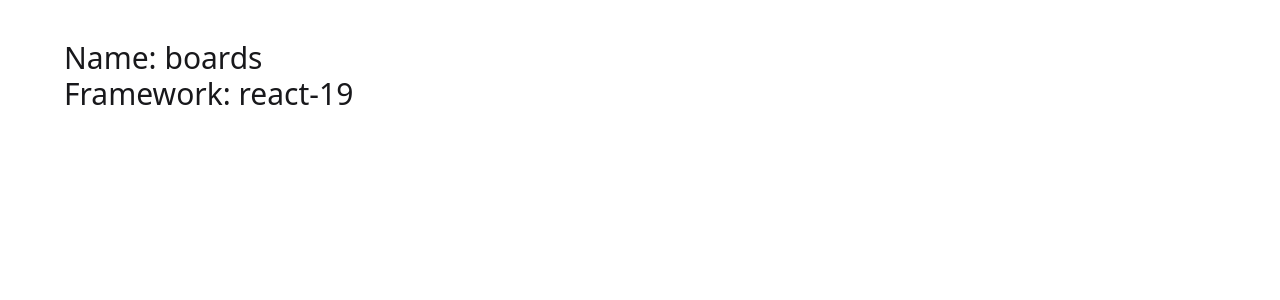
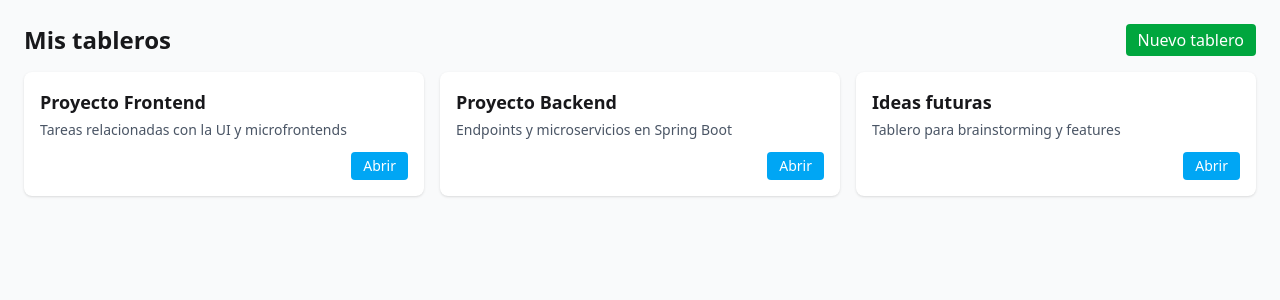
Before and after one commit to Jechig0/NextTasksFront, a React app in the folder boards/: page / in a window 1280 px wide. Shown: the top 300 px of the page. Built offline with nearby package versions, Linux system fonts and the light colour scheme.

Commit message:
board list functional, service mock created

```diff
--- a/boards/index.html
+++ b/boards/index.html
@@ -4,7 +4,7 @@
 <head>
   <meta charset="UTF-8">
   <meta name="viewport" content="width=device-width, initial-scale=1.0">
-  <title>boards</title>
+  <title>Tableros MicroFrontend</title>
 </head>
 
 <body>
--- a/boards/package.json
+++ b/boards/package.json
@@ -5,7 +5,7 @@
     "build": "NODE_ENV=production rspack build",
     "build:dev": "NODE_ENV=development rspack build",
     "build:start": "cd dist && rspack serve",
-    "start": "NODE_ENV=development rspack serve"
+    "start": "rspack serve"
   },
   "devDependencies": {
     "@rspack/cli": "~1.2.0",
@@ -27,6 +27,7 @@
     "@module-federation/enhanced": "^0.8.9",
     "daisyui": "^5.0.54",
     "react": "^19.0.0",
-    "react-dom": "^19.0.0"
+    "react-dom": "^19.0.0",
+    "react-router-dom": "^7.8.2"
   }
 }
--- a/boards/src/App.tsx
+++ b/boards/src/App.tsx
@@ -1,12 +1,26 @@
 import ReactDOM from "react-dom/client";
+
+import React from 'react';
+import { BrowserRouter, Routes, Route } from 'react-router-dom';
+import { BoardList } from './components/BoardList';
 
 import "./index.css";
 
+
+const Home: React.FC = () => {
+// token could come from a global window.__AUTH or similar provided by host
+const token = (window as any).__TOKEN as string | undefined;
+return <BoardList token={token} onOpenBoard={(id) => alert(`Abrir tablero ${id}`)} />;
+};
+
 const App = () => (
-  <div className="mt-10 text-3xl mx-auto max-w-6xl">
-    <div>Name: boards</div>
-    <div>Framework: react-19</div>
-  </div>
+  <BrowserRouter>
+    <div className="p-6 min-h-screen bg-gray-50">
+    <Routes>
+      <Route path="/" element={<Home />} />
+    </Routes>
+    </div>
+  </BrowserRouter>
 );
 
 const root = ReactDOM.createRoot(document.getElementById("app") as HTMLElement);
--- /dev/null
+++ b/boards/src/components/BoardCard.tsx
@@ -0,0 +1,19 @@
+import React from "react";
+import { Board } from "../interfaces/board";
+
+export const BoardCard: React.FC<{ board: Board; onOpen?: (id:string) => void}> = ({ board, onOpen }) => {
+return (
+    <div className="p-4 rounded-lg shadow-sm bg-white">
+    <h3 className="text-lg font-semibold">{board.name}</h3>
+    {board.description && <p className="text-sm mt-1 text-gray-600">{board.description}</p>}
+    <div className="mt-3 flex justify-end">
+        <button
+        onClick={() => onOpen?.(board.id)}
+        className="px-3 py-1 rounded bg-sky-500 text-white text-sm"
+        >
+        Abrir
+        </button>
+        </div>
+    </div>
+);
+};
--- /dev/null
+++ b/boards/src/components/BoardList.tsx
@@ -0,0 +1,55 @@
+import React, { useEffect, useState } from 'react';
+import { Board } from '../interfaces/board';
+//import { fetchBoards, createBoard } from '../services/boardsService';
+import { fetchBoardsMock as fetchBoards, createBoardMock as createBoard } from "../services/boardsService.mock";
+import { BoardCard } from './BoardCard';
+
+
+export const BoardList: React.FC<{ token?: string; onOpenBoard?: (id: string) => void }> = ({ token, onOpenBoard }) => {
+    const [boards, setBoards] = useState<Board[]>([]);
+    const [loading, setLoading] = useState(false);
+    const [error, setError] = useState<string | null>(null);
+
+
+    useEffect(() => {
+    setLoading(true);
+    fetchBoards()
+    .then((b) => setBoards(b))
+    .catch((e) => setError(String(e)))
+    .finally(() => setLoading(false));
+    }, [token]);
+
+
+const handleCreate = async () => {
+    const name = prompt('Nombre del tablero')?.trim();
+    if (!name) return;
+    const description = prompt('Descripción del tablero')?.trim();
+    try {
+        const newBoard = await createBoard({ name, description });
+        setBoards((s) => [newBoard, ...s]);
+    } catch (e) {
+        alert('Error creando tablero');
+    }
+};
+
+
+if (loading) return <div>Cargando tableros...</div>;
+if (error) return <div className="text-red-600">{error}</div>;
+
+
+return (
+    <div>
+      <div className="flex justify-between items-center mb-4">
+        <h2 className="text-2xl font-bold">Mis tableros</h2>
+        <button onClick={handleCreate} className="px-3 py-1 rounded bg-green-600 text-white">
+          Nuevo tablero
+        </button>
+      </div>
+      <div className="grid grid-cols-1 sm:grid-cols-2 lg:grid-cols-3 gap-4">
+        {boards.map((b) => (
+          <BoardCard key={b.id} board={b} onOpen={onOpenBoard} />
+        ))}
+      </div>
+    </div>
+  );
+};
--- /dev/null
+++ b/boards/src/interfaces/board.ts
@@ -0,0 +1,8 @@
+export interface Board {
+  id: string;
+  name: string;
+  colorCode?: string;
+  description?: string;
+  createdAt?: string;
+  updatedAt?: string;
+}
--- /dev/null
+++ b/boards/src/services/boardsService.mock.ts
@@ -0,0 +1,51 @@
+import { Board } from "../interfaces/board";
+
+// Unas cuantas fechas simuladas
+const now = new Date().toISOString();
+const yesterday = new Date(Date.now() - 86400000).toISOString();
+
+// Datos de ejemplo
+let mockBoards: Board[] = [
+  {
+    id: "1",
+    name: "Proyecto Frontend",
+    description: "Tareas relacionadas con la UI y microfrontends",
+    createdAt: yesterday,
+    updatedAt: now,
+  },
+  {
+    id: "2",
+    name: "Proyecto Backend",
+    description: "Endpoints y microservicios en Spring Boot",
+    createdAt: yesterday,
+    updatedAt: now,
+  },
+  {
+    id: "3",
+    name: "Ideas futuras",
+    description: "Tablero para brainstorming y features",
+    createdAt: now,
+  },
+];
+
+// Simula la latencia de red
+function delay(ms: number) {
+  return new Promise((res) => setTimeout(res, ms));
+}
+
+export async function fetchBoardsMock(): Promise<Board[]> {
+  await delay(500); // simula 0.5s de red
+  return [...mockBoards];
+}
+
+export async function createBoardMock(payload: { name: string; description?: string }): Promise<Board> {
+  await delay(300);
+  const newBoard: Board = {
+    id: (mockBoards.length + 1).toString(),
+    name: payload.name,
+    description: payload.description,
+    createdAt: new Date().toISOString(),
+  };
+  mockBoards = [newBoard, ...mockBoards];
+  return newBoard;
+}
--- /dev/null
+++ b/boards/src/services/boardsService.ts
@@ -0,0 +1,28 @@
+import { Board } from "../interfaces/board";
+
+const API_BASE = 'http://localhost:4000';
+
+export async function fetchBoards(token?: string): Promise<Board[]> {
+    const res = await fetch(`${API_BASE}/api/boards`, {
+        headers: {
+        'Content-Type': 'application/json',
+        ...(token ? { Authorization: `Bearer ${token}` } : {})
+        }
+    });
+    if (!res.ok) throw new Error('Error fetching boards');
+    return res.json();
+}
+
+
+export async function createBoard(payload: { name: string; description?: string }, token?: string): Promise<Board> {
+    const res = await fetch(`${API_BASE}/api/boards`, {
+        method: 'POST',
+        headers: {
+        'Content-Type': 'application/json',
+        ...(token ? { Authorization: `Bearer ${token}` } : {})
+        },
+    body: JSON.stringify(payload)
+    });
+    if (!res.ok) throw new Error('Error creating board');
+    return res.json();
+}
```
Also changed, not shown: 1 other file (tests, documents, lock files or other folders).
